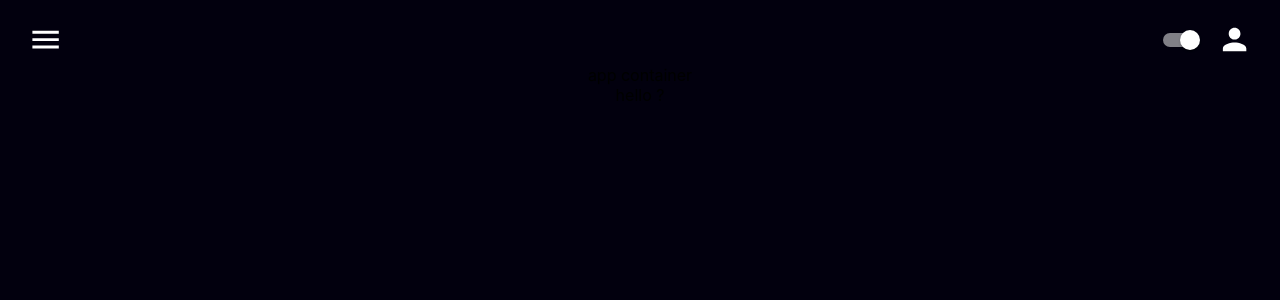
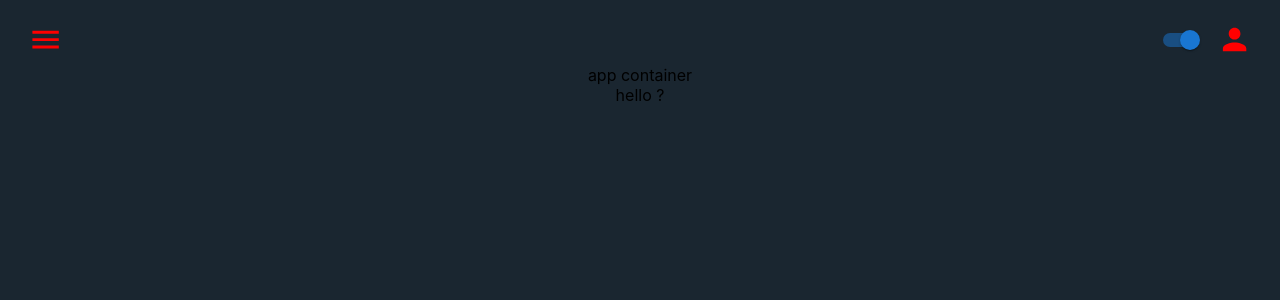
Before and after one commit to spirev/my_workplace, a React (Create React App) app: page / in a window 1280 px wide. Shown: the top 300 px of the page. Built offline with nearby package versions, Linux system fonts and the light colour scheme.

Commit message:
switching theme work but without provider. that's bad but it's something...

```diff
--- a/src/App.css
+++ b/src/App.css
@@ -2,7 +2,7 @@
   display: flex;
   flex-flow: row wrap;
   text-align: center;
-  background-color: #02000e;
+  background-color: #1a2630;
   height: 100%;
 }
 
--- a/src/App.tsx
+++ b/src/App.tsx
@@ -1,4 +1,3 @@
-import React from 'react';
 import './App.css';
 import { Homepage } from './pages/homePage';
 
--- a/src/components/Header/Header.tsx
+++ b/src/components/Header/Header.tsx
@@ -2,9 +2,12 @@ import MenuIcon from '@mui/icons-material/Menu';
 import Switch from '@mui/material/Switch';
 import PersonIcon from '@mui/icons-material/Person';
 import IconButton from '@mui/material/IconButton';
-import { CSSProperties } from 'react';
+import { CSSProperties, useEffect, useState } from 'react';
+import { darkTheme, lightTheme, useCustomTheme } from '../../theme';
 
 export function Header() {
+
+    const [theme, setTheme] = useCustomTheme();
 
     const headerStyle: CSSProperties = {
         display: 'flex',
@@ -14,9 +17,14 @@ export function Header() {
     };
 
     const menuIconeStyle: CSSProperties = {
-        color: 'white',
+        color: theme.palette.primary.main,
         fontSize: '2.2rem',
         cursor: 'pointer',
+    };
+
+    function switchTheme(evt: any) {
+        let newTheme = theme === lightTheme ? darkTheme : lightTheme;
+        setTheme(newTheme);
     };
 
     return (
@@ -27,11 +35,13 @@ export function Header() {
             <div>
                 <Switch
                 size='medium'
-                defaultChecked />
+                defaultChecked
+                onChange={(evt) => switchTheme(evt)}
+                />
                 <IconButton>
                     <PersonIcon
                     style={menuIconeStyle}
-                    onClick={() => console.log('click on profil')} />
+                 />
                 </IconButton>
             </div>
         </header>
--- a/src/index.tsx
+++ b/src/index.tsx
@@ -3,16 +3,13 @@ import ReactDOM from 'react-dom/client';
 import './index.css';
 import App from './App';
 import reportWebVitals from './reportWebVitals';
-import { ThemeContextProvider } from './theme';
 
 const root = ReactDOM.createRoot(
   document.getElementById('root') as HTMLElement
 );
 root.render(
   <React.StrictMode>
-    <ThemeContextProvider>
-      <App />
-    </ThemeContextProvider>
+    <App />
   </React.StrictMode>
 );
 
--- a/src/theme.tsx
+++ b/src/theme.tsx
@@ -1,38 +1,47 @@
-import { createTheme, ThemeProvider, styled } from '@mui/material/styles';
-import { createContext, useContext } from 'react';
+import { createTheme, ThemeProvider } from '@mui/material/styles';
+import { useState } from 'react';
 
-let darkTheme = createTheme({
+
+export const darkTheme = createTheme({
     palette: {
         primary: {
-            main: 'rgb(0, 0, 0)',
+            main: 'rgb(255, 0, 0)',
         },
     },
 });
 
-let lightTheme = createTheme({
+export const lightTheme = createTheme({
     palette: {
         primary: {
-            main: 'rgb(255, 255, 255)',
+            main: 'rgb(0, 255, 255)',
         },
     },
 })
 
-// todo : get user theme value
-let userTheme: string = "lightTheme";
-let themeContextValue: any = undefined;
-themeContextValue = userTheme === 'darkTheme' ? darkTheme : lightTheme;
-// const ThemeContext = createContext(userTheme);
+type ThemeName = typeof lightTheme | typeof darkTheme;
 
-// export function useTheme() {
-//     const theme = useContext(ThemeContext);
-//     return theme;
+export function useCustomTheme(): [ThemeName, (newTheme: ThemeName) => void] {
+    const [theme, setTheme] = useState<ThemeName>(darkTheme);
+    return [theme, setTheme];
+}
 
+/**
+ * plz try to to do it with provider to allow to pass an object like this :
+ *
+ * const context = {
+ *  name: string = 'lightTheme',
+ *  theme: theme = lightTheme,
+ * }
+ *
+ * so you can access theme name as a string and theme object to style componenents
+ */
+
+// export function ThemeContextProvider({ children }: { children: React.ReactNode }) {
+//     const [theme] = useCustomTheme();
+
+//     return (
+//         <ThemeProvider theme={theme}>
+//             {children}
+//         </ThemeProvider>
+//     )
 // };
-
-export function ThemeContextProvider({ children }: { children: React.ReactNode }) {
-    return (
-        <ThemeProvider theme={themeContextValue}>
-            {children}
-        </ThemeProvider>
-    )
-};
```
